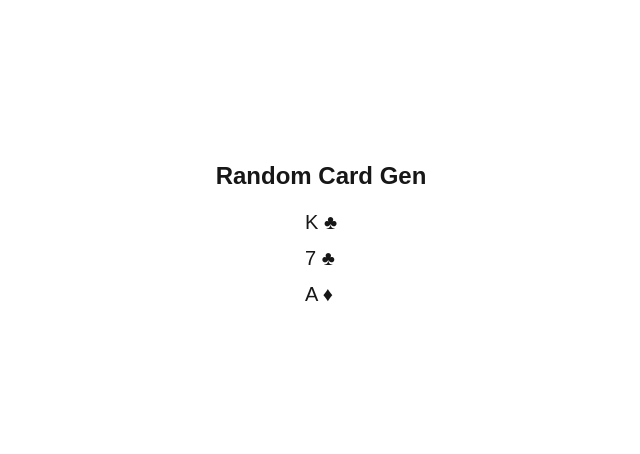
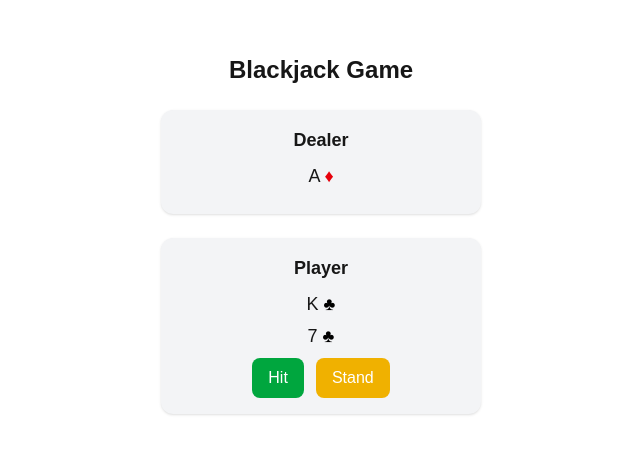
Before and after one commit to samer-alw/blackjack, a Next.js app: page / in a window 1280 px wide. Shown: the part 166-620 px from the top of the page, without its empty margins (319-959 px from the left). Built offline with nearby package versions, Linux system fonts and the light colour scheme.

Commit message:
Basic hit/stand logic implemented

```diff
--- a/src/app/page.tsx
+++ b/src/app/page.tsx
@@ -1,11 +1,15 @@
+"use client";
+
+import { useState, useEffect } from "react";
+
 function getRandomNumber(max: number = 13): number {
   return Math.floor(Math.random() * max);
 }
 
+
 function getRandomSuit(): string {
   const suits = ["♠", "♥", "♦", "♣"];
-  const index = getRandomNumber(suits.length);
-  return suits[index];
+  return suits[getRandomNumber(suits.length)];
 }
 
 function CardGen() {
@@ -26,19 +30,79 @@ function CardGen() {
   return { number, suit };
 }
 
-export default function RandomThreeCards() {
-  const cards = Array.from({ length: 3 }, CardGen);
+export default function BlackjackGame() {
+  const [dealerCards, setDealerCards] = useState<{ number: string; suit: string }[]>([]);
+  const [playerCards, setPlayerCards] = useState<{ number: string; suit: string }[]>([]);
+  const [isStand, setIsStand] = useState(false);
+
+  useEffect(() => {
+    const initialPlayer = [CardGen(), CardGen()];
+    const initialDealer = [CardGen()];
+    setPlayerCards(initialPlayer);
+    setDealerCards(initialDealer);
+  }, []);
+
+  const hit = () => {
+    if (!isStand) setPlayerCards((prev) => [...prev, CardGen()]);
+  };
+
+  const stand = () => {
+    setIsStand(true);
+  };
+
+  const reset = () => {
+    setIsStand(false);
+    setPlayerCards([CardGen(), CardGen()]);
+    setDealerCards([CardGen()]);
+  };
+
+  const getSuitColor = (suit: string) =>
+    suit === "♥" || suit === "♦" ? "text-red-600" : "text-black";
 
   return (
-    <div className="flex flex-col items-center justify-center min-h-screen">
-      <h1 className="text-2xl font-bold mb-4">Random Card Gen</h1>
-      <ul className="text-xl space-y-2">
-        {cards.map((card, i) => (
-          <li key={i}>
-            {card.number} {card.suit}
-          </li>
-        ))}
-      </ul>
+    <div className="flex flex-col items-center justify-center min-h-screen space-y-6">
+      <h1 className="text-2xl font-bold">Blackjack Game</h1>
+
+      <div className="bg-gray-100 p-4 rounded-xl shadow w-80 text-center">
+        <h2 className="text-lg font-semibold mb-2">Dealer</h2>
+        <ul className="space-y-1 text-lg mb-2">
+          {dealerCards.map((card, i) => (
+            <li key={i}>
+              {card.number}{" "}
+              <span className={getSuitColor(card.suit)}>{card.suit}</span>
+            </li>
+          ))}
+        </ul>
+      </div>
+
+      <div className="bg-gray-100 p-4 rounded-xl shadow w-80 text-center">
+        <h2 className="text-lg font-semibold mb-2">Player</h2>
+        <ul className="space-y-1 text-lg mb-2">
+          {playerCards.map((card, i) => (
+            <li key={i}>
+              {card.number}{" "}
+              <span className={getSuitColor(card.suit)}>{card.suit}</span>
+            </li>
+          ))}
+        </ul>
+
+        <div className="flex gap-3 justify-center">
+          <button
+            onClick={hit}
+            disabled={isStand}
+            className="px-4 py-2 bg-green-600 text-white rounded-lg hover:bg-green-700 disabled:opacity-50"
+          >
+            Hit
+          </button>
+          <button
+            onClick={stand}
+            disabled={isStand}
+            className="px-4 py-2 bg-yellow-500 text-white rounded-lg hover:bg-yellow-600 disabled:opacity-50"
+          >
+            Stand
+          </button>
+        </div>
+      </div>
     </div>
   );
 }
```
